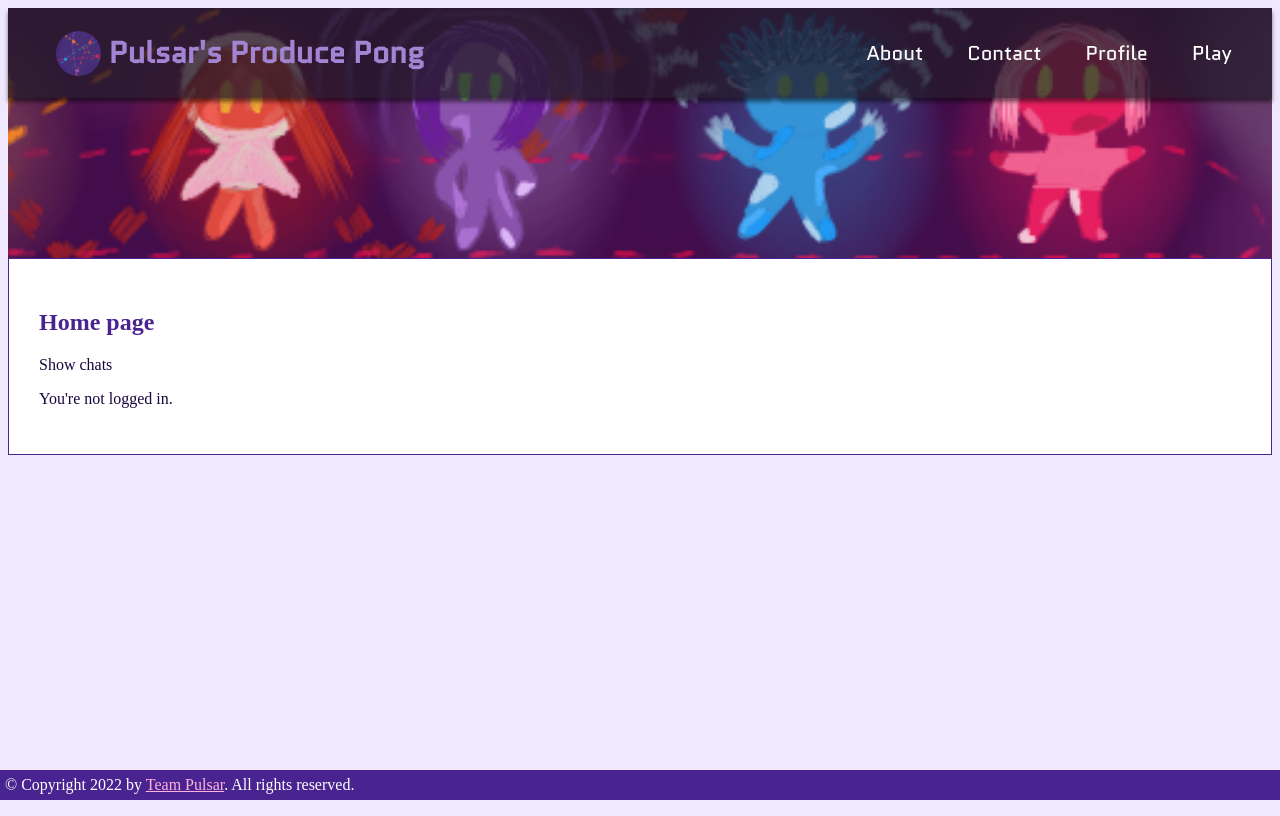
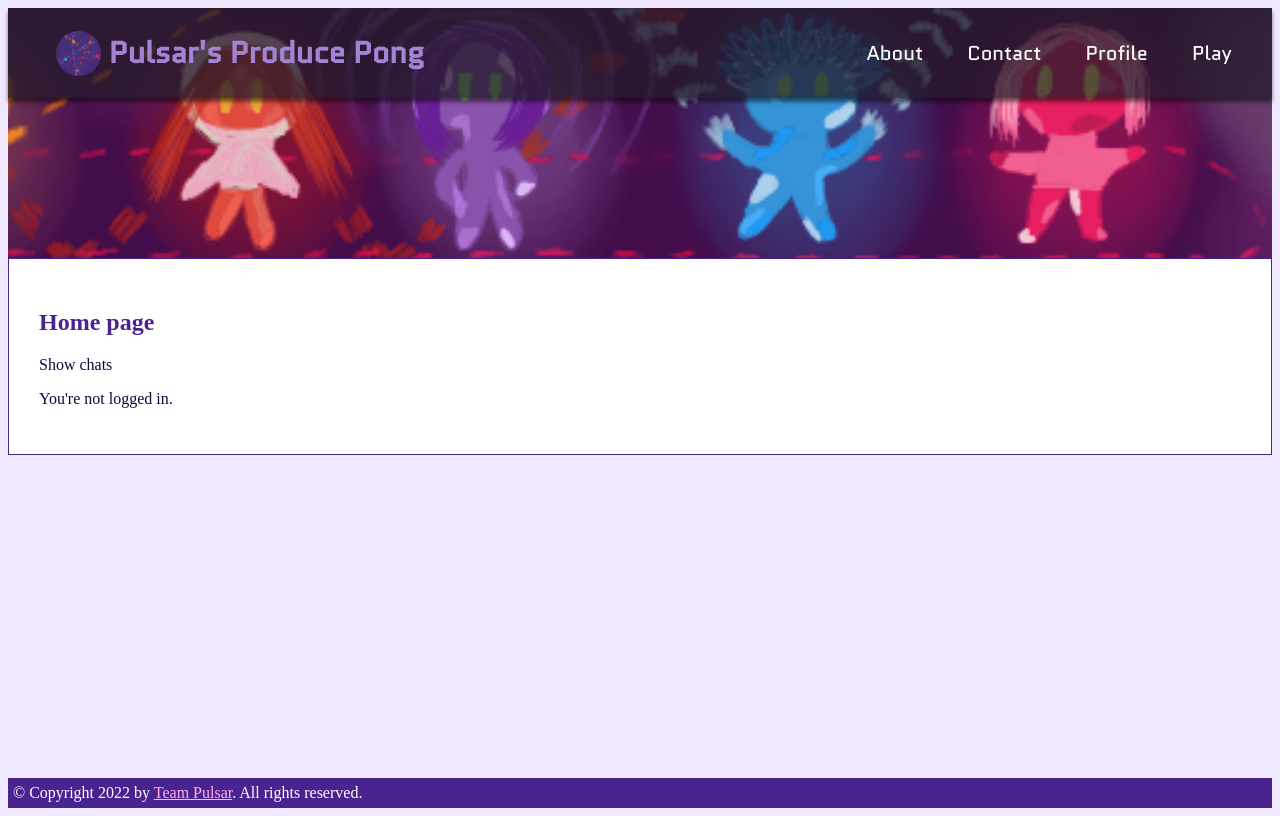
Before and after one commit to Pulsar312/Produce-Pong, a Flask app: page / in a window 1280 px wide. Run offline with Flask 2, Linux system fonts and the light colour scheme.

Commit message:
Added components to fix footer #22

```diff
--- a/static/style.css
+++ b/static/style.css
@@ -23,6 +23,9 @@
 body {
     background-color: var(--background);
     color: var(--primary);
+    height: 100vh;
+    display: flex;
+    flex-direction: column;
 }
 
 p {
@@ -43,6 +46,10 @@ p {
     padding-left: 30px;
 }
 
+/* Needed to fix the footer*/
+.fixcontent{
+    flex: 1 0 auto;
+}
 
 /*-----------------HEADER-----------------*/
 .header {
@@ -137,9 +144,9 @@ p {
     left:0;
     right:0;
     height: 30px;
-    position: fixed;
     display: flex;
     align-items: center;
+    flex-shrink: 0;
 }
 
 .footer p {
--- a/templates/base.html
+++ b/templates/base.html
@@ -10,9 +10,9 @@
     {% endblock %}
 </head>
 <body {% block body_tag_attributes %}{% endblock %}>
+    <div class="fixcontent">
 {% block content %}{% endblock content %}
-
-<script src="static/functions.js"></script>
+    </div>
 <div class="footer">
     <p>&copy; Copyright 2022 by <a href="https://github.com/Pulsar312">Team Pulsar</a>. All rights reserved.</p>
 </div>
```
